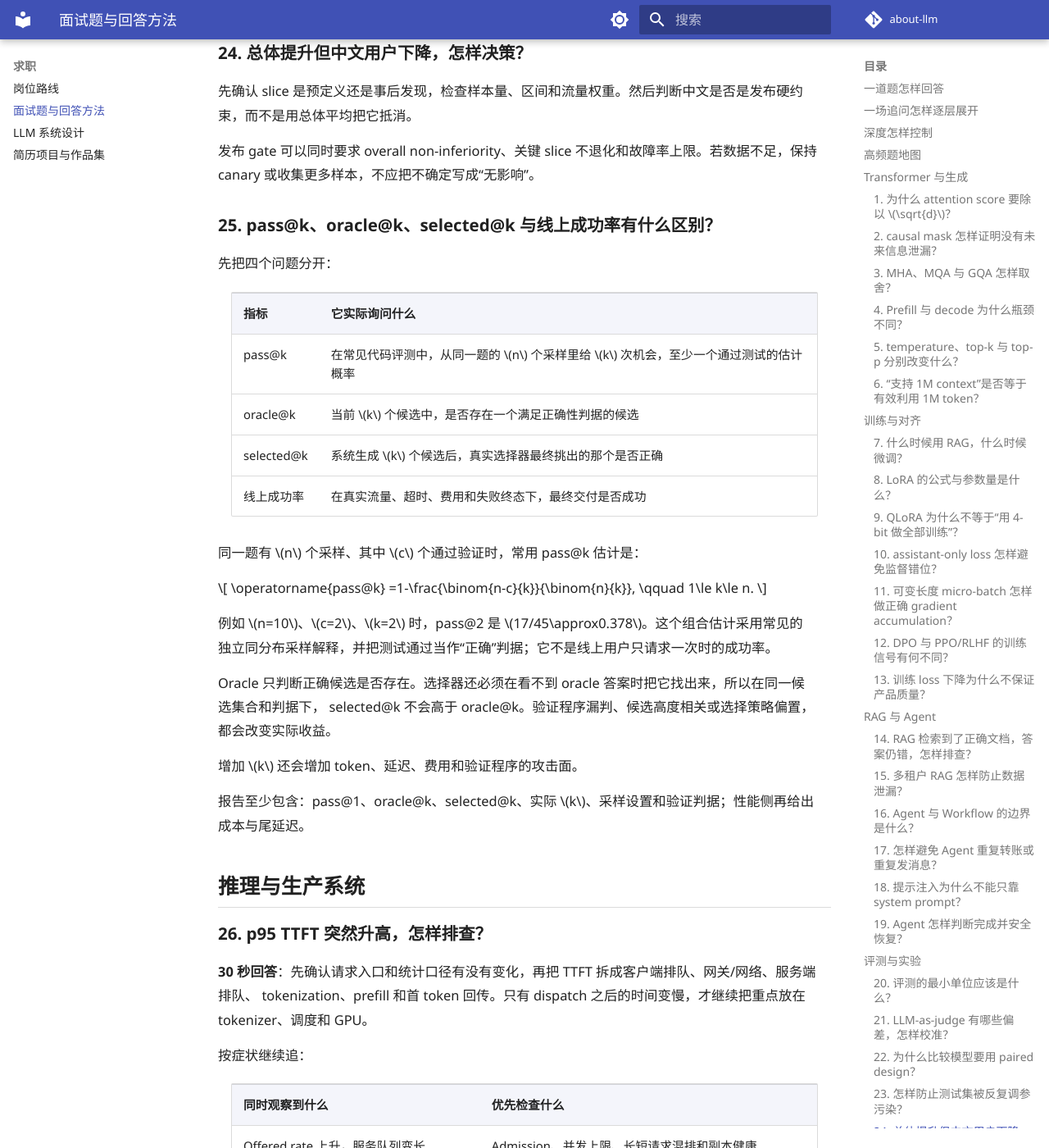
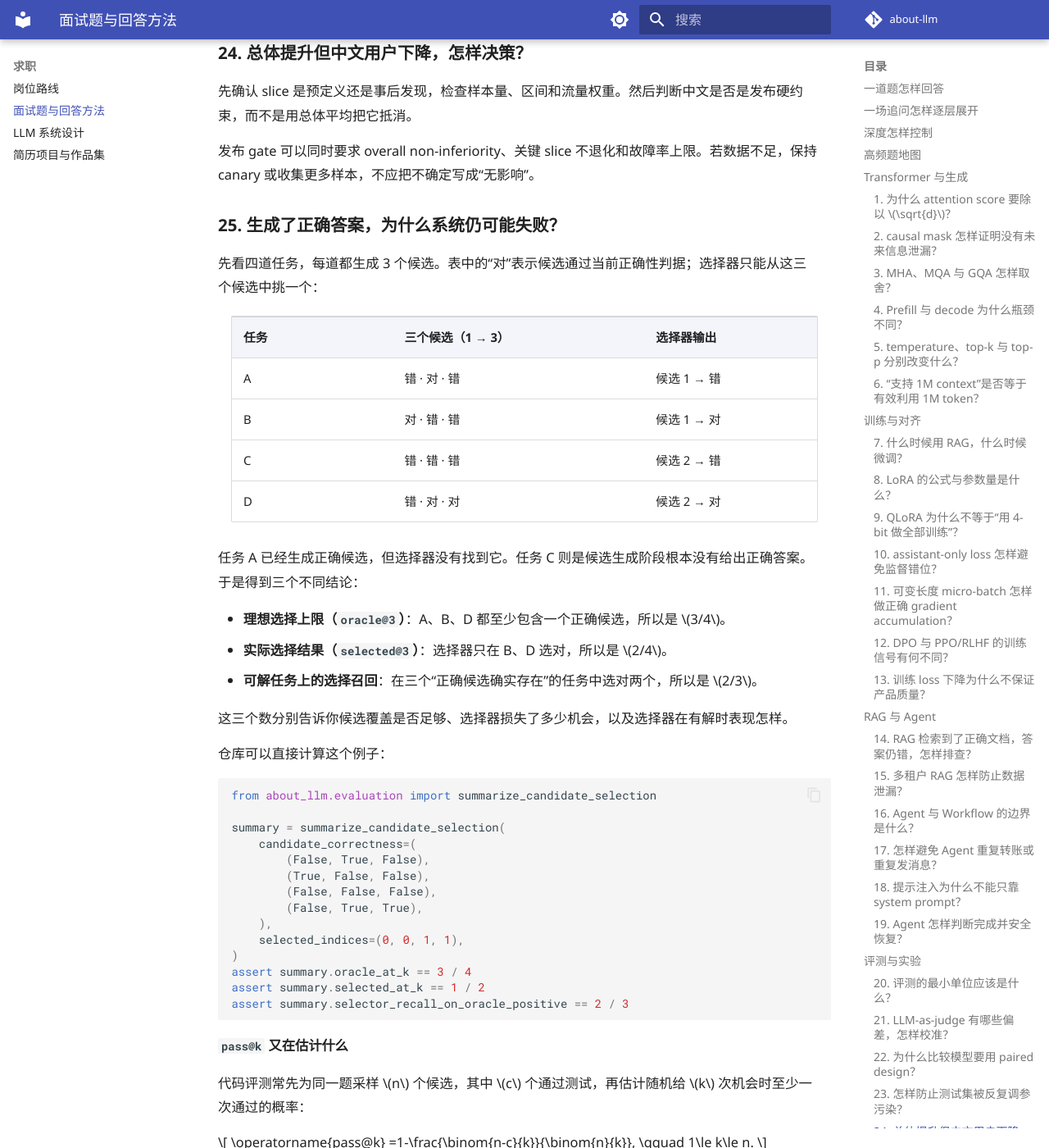
Before and after one commit to NightLemon/about-llm, an MkDocs documentation site: the page built from docs/career/interview-questions.md, in a window 1280 px wide and 1400 px high, scrolled down 8572 px. Shown: the whole window at 82% size. Built offline with MkDocs 1.6.1 and Material for MkDocs 9.7.7, drawn with Linux system fonts in a browser that asks for light colours; a script that is not in the unit is left out; comment, search, counter and statistics services are not loaded; some of the changed text lies outside the part shown.

Commit message:
feat: add executable candidate selection metrics

````diff
--- a/docs/career/interview-questions.md
+++ b/docs/career/interview-questions.md
@@ -278,18 +278,47 @@ Paired bootstrap 用于估计差异的不确定性；randomization/sign-flip tes
 
 发布 gate 可以同时要求 overall non-inferiority、关键 slice 不退化和故障率上限。若数据不足，保持 canary 或收集更多样本，不应把不确定写成“无影响”。
 
-### 25. pass@k、oracle@k、selected@k 与线上成功率有什么区别？
+### 25. 生成了正确答案，为什么系统仍可能失败？
 
-先把四个问题分开：
+先看四道任务，每道都生成 3 个候选。表中的“对”表示候选通过当前正确性判据；选择器只能从这三个候选中挑一个：
 
-| 指标 | 它实际询问什么 |
-|---|---|
-| pass@k | 在常见代码评测中，从同一题的 \(n\) 个采样里给 \(k\) 次机会，至少一个通过测试的估计概率 |
-| oracle@k | 当前 \(k\) 个候选中，是否存在一个满足正确性判据的候选 |
-| selected@k | 系统生成 \(k\) 个候选后，真实选择器最终挑出的那个是否正确 |
-| 线上成功率 | 在真实流量、超时、费用和失败终态下，最终交付是否成功 |
+| 任务 | 三个候选（1 → 3） | 选择器输出 |
+| --- | --- | --- |
+| A | 错 · 对 · 错 | 候选 1 → 错 |
+| B | 对 · 错 · 错 | 候选 1 → 对 |
+| C | 错 · 错 · 错 | 候选 2 → 错 |
+| D | 错 · 对 · 对 | 候选 2 → 对 |
 
-同一题有 \(n\) 个采样、其中 \(c\) 个通过验证时，常用 pass@k 估计是：
+任务 A 已经生成正确候选，但选择器没有找到它。任务 C 则是候选生成阶段根本没有给出正确答案。于是得到三个不同结论：
+
+- **理想选择上限（`oracle@3`）**：A、B、D 都至少包含一个正确候选，所以是 \(3/4\)。
+- **实际选择结果（`selected@3`）**：选择器只在 B、D 选对，所以是 \(2/4\)。
+- **可解任务上的选择召回**：在三个“正确候选确实存在”的任务中选对两个，所以是 \(2/3\)。
+
+这三个数分别告诉你候选覆盖是否足够、选择器损失了多少机会，以及选择器在有解时表现怎样。
+
+仓库可以直接计算这个例子：
+
+```python
+from about_llm.evaluation import summarize_candidate_selection
+
+summary = summarize_candidate_selection(
+    candidate_correctness=(
+        (False, True, False),
+        (True, False, False),
+        (False, False, False),
+        (False, True, True),
+    ),
+    selected_indices=(0, 0, 1, 1),
+)
+assert summary.oracle_at_k == 3 / 4
+assert summary.selected_at_k == 1 / 2
+assert summary.selector_recall_on_oracle_positive == 2 / 3
+```
+
+#### `pass@k` 又在估计什么
+
+代码评测常先为同一题采样 \(n\) 个候选，其中 \(c\) 个通过测试，再估计随机给 \(k\) 次机会时至少一次通过的概率：
 
 \[
 \operatorname{pass@k}
@@ -297,15 +326,35 @@ Paired bootstrap 用于估计差异的不确定性；randomization/sign-flip tes
 \qquad 1\le k\le n.
 \]
 
-例如 \(n=10\)、\(c=2\)、\(k=2\) 时，pass@2 是 \(17/45\approx0.378\)。这个组合估计采用常见的
-独立同分布采样解释，并把测试通过当作“正确”判据；它不是线上用户只请求一次时的成功率。
+例如 \(n=10\)、\(c=2\)、\(k=2\) 时，结果为 \(17/45\approx0.378\)。在常见的独立同分布生成设定下，
+这是常用的无偏估计。它衡量候选生成的覆盖能力，不包含真实选择器。
 
-Oracle 只判断正确候选是否存在。选择器还必须在看不到 oracle 答案时把它找出来，所以在同一候选集合和判据下，
-selected@k 不会高于 oracle@k。验证程序漏判、候选高度相关或选择策略偏置，都会改变实际收益。
+`oracle@k` 则直接观察本次实际生成的 \(k\) 个候选中有没有正确答案。一个是从较大采样池得到的概率估计，
+一个是固定候选集上的任务级指示量；报告时要说明采用哪种口径。公式实现与更多边界见
+[代码 Agent 的评测章节](../applications/code-agent-workflow.md#pass-at-k)。
 
-增加 \(k\) 还会增加 token、延迟、费用和验证程序的攻击面。
+#### 理想上限并不总能直接约束最终系统
 
-报告至少包含：pass@1、oracle@k、selected@k、实际 \(k\)、采样设置和验证判据；性能侧再给出成本与尾延迟。
+在同一批候选、同一正确性判据下，如果系统必须选已有候选中的一个，那么 `selected@k` 不会高于 `oracle@k`。
+上面的 A 就是两者差距的来源。
+
+这个关系有前提。若系统会合并多个候选、调用工具或重新生成一份新答案，最终产物已经不属于原候选集，不能再直接套用
+这条不等式。候选高度重复时，增加 \(k\) 带来的覆盖收益也会低于独立采样的直觉。
+
+三个指标还共享同一个“正确性判据”。测试漏掉安全缺陷时，一个补丁可能同时被计入通过、理想上限和实际选择成功，
+但真实用户仍会失败。因此还要单独审查验证程序本身。
+
+#### 线上成功率要重新使用全链路分母
+
+线上系统还会遇到生成超时、选择器超时、预算耗尽、工具失败、发布门禁和外部执行错误。线上成功率应从全部符合条件的
+真实任务出发，判断最终交付是否完成，而不是只统计成功生成候选的请求。
+
+完整报告至少包含：
+
+- 单次生成结果和 `pass@k`，说明 \(n\)、\(k\)、采样设置与候选重复率；
+- `oracle@k` 与 `selected@k`，说明选择器和正确性判据版本；
+- 可解任务上的选择召回，帮助定位选择器损失；
+- 全链路成功率、超时和失败终态，以及每次成功任务的成本与尾延迟。
 
 ## 推理与生产系统
 
--- a/docs/models/deepseek.md
+++ b/docs/models/deepseek.md
@@ -254,8 +254,9 @@ config 中出现 auto_map 只表示声明了自定义模块映射。若没有固
 - verifier、工具、超时和重试；
 - attempted 与 successful case 的成本和延迟。
 
-pass@k 回答“候选中是否至少有一个正确答案”；self-consistency 和 verifier selection 回答“系统最终能否
-选出正确候选”。一个衡量候选覆盖，另一个衡量选择能力。
+`pass@k` 根据较大的采样池估计“给 (k) 次机会时至少成功一次”的概率；`oracle@k` 直接检查本次 (k) 个候选中
+是否存在正确答案。Self-consistency 和验证程序选择则进一步回答“系统最终选出的答案是否正确”。前两项衡量候选覆盖，
+后一项衡量选择能力。
 
 若候选数增加但 verifier 很弱，成本会增加，最终答案却可能不变甚至变差。输出更长只说明使用了更多 token，
 推理能力是否提高仍要看最终任务结果。
````
Also changed, not shown: docs/applications/code-agent-workflow.md (+4 -1 lines), 3 other files.
